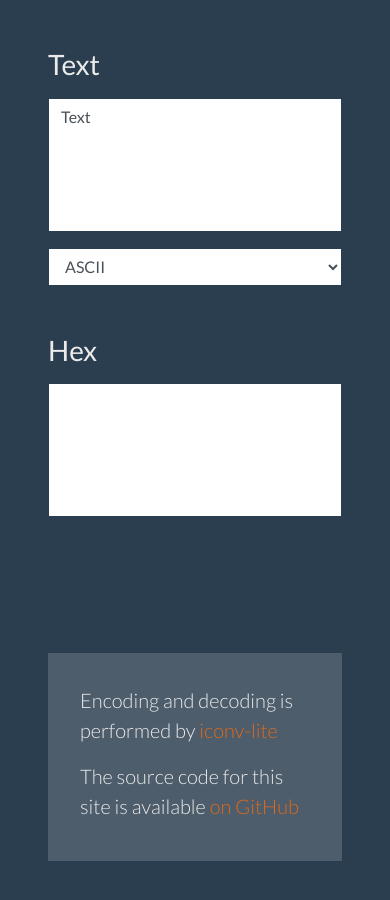
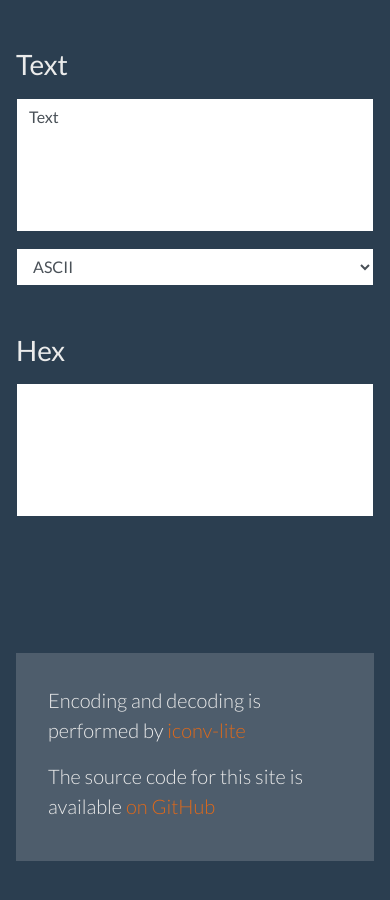
Before and after one commit to mistval/hextotext, a website built with webpack: page src/index.html in a window 390 px wide. Before the commit the page ends 861 px from the top, so only its background shows below. Built offline with nearby package versions, Linux system fonts and the light colour scheme.

Commit message:
improve spacing on mobile

```diff
--- a/src/index.html
+++ b/src/index.html
@@ -8,7 +8,7 @@
     <title>HexToText</title>
   </head>
   <body>
-    <div class="container-fluid mt-5 px-5">
+    <div class="container-fluid mt-5 px-md-5 px-3">
       <div class="row">
         <div class="col-md-6 mb-5">
           <div class="form-group">
@@ -24,7 +24,7 @@
           </div>
         </div>
       </div>
-      <div class="row" id="aboutRow">
+      <div class="row mb-5" id="aboutRow">
         <div class="col-12">
           <div id="aboutContainer">
             <p class="lead">Encoding and decoding is performed by <a href="https://www.npmjs.com/package/iconv-lite">iconv-lite</a></p>
```
